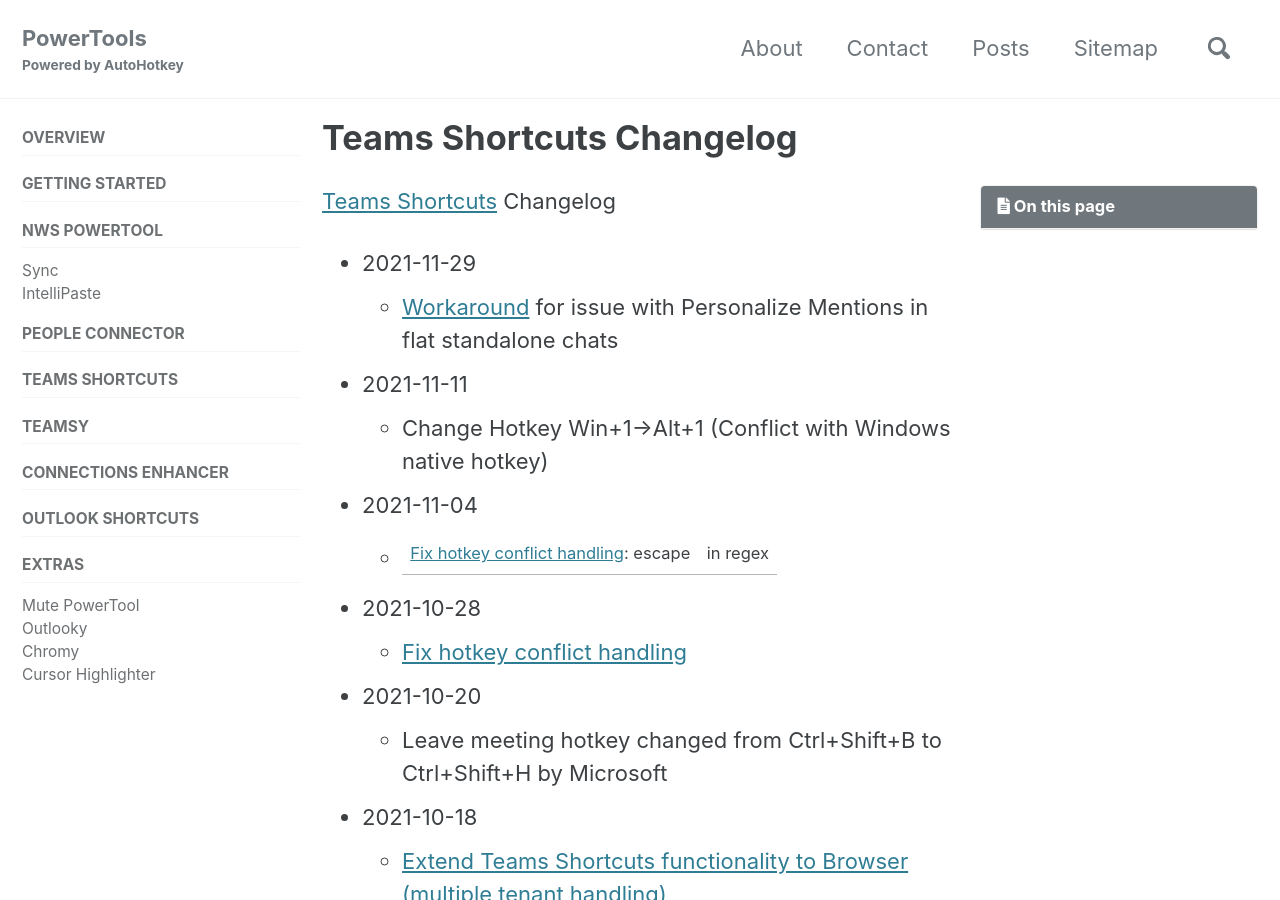
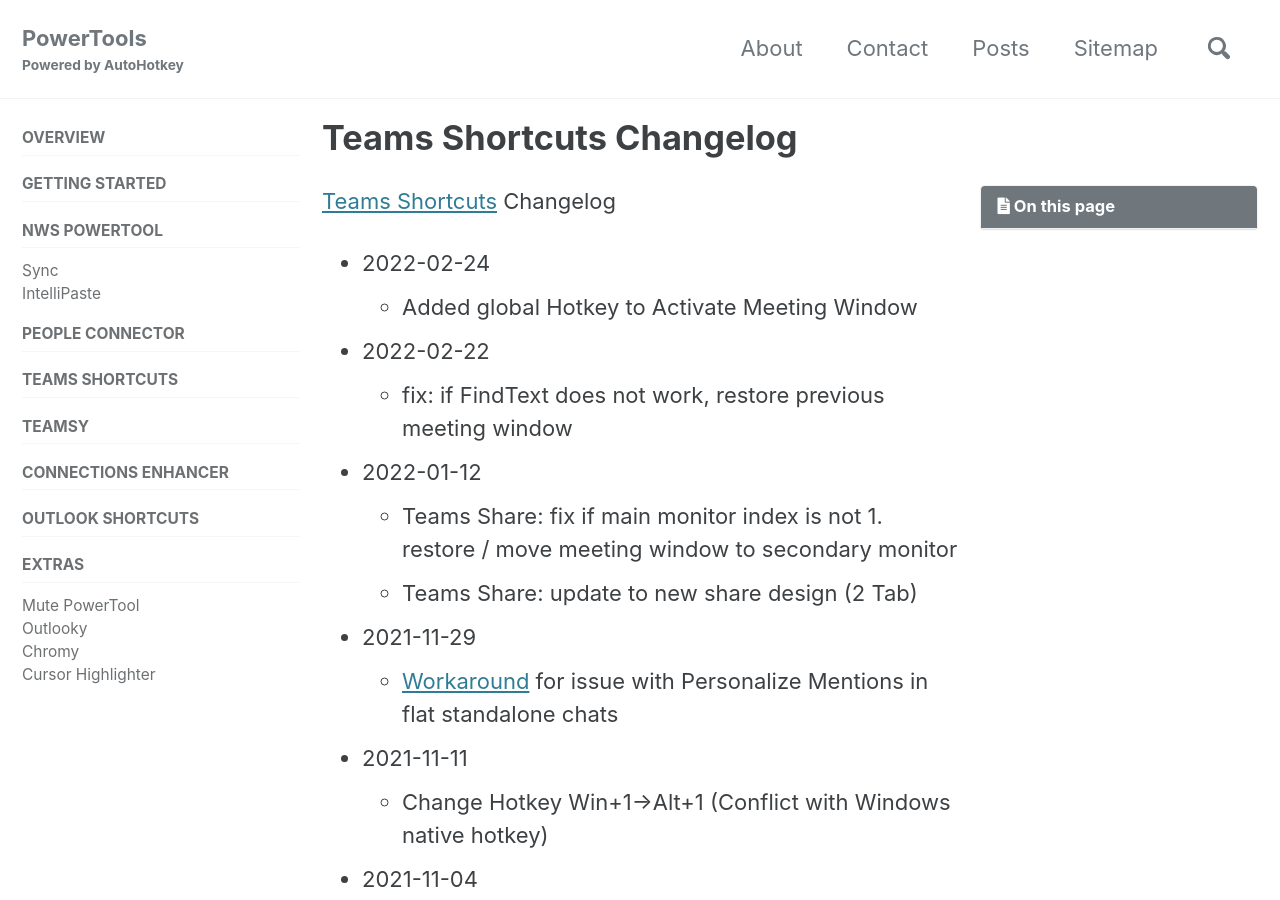
Before and after one commit to tdalon/ahk, a Jekyll site: the page built from docs/_pages/Teams-Shortcuts-Changelog.md, in a window 1280 px wide and 900 px high. Built offline with Jekyll 4.4.1, drawn with Linux system fonts in a browser that asks for light colours; cached includes are drawn as plain includes; comment, search, counter and statistics services are not loaded.

Commit message:
Update TeamsShortcuts
Add hotkey for ActivateMeetingWindow

```diff
--- a/docs/_pages/Teams-Shortcuts-Changelog.md
+++ b/docs/_pages/Teams-Shortcuts-Changelog.md
@@ -5,7 +5,13 @@ excerpt: "Release notes for Teams Shortcuts PowerTool."
 ---
 
 [Teams Shortcuts](Teams-Shortcuts) Changelog
-
+* 2022-02-24
+  - Added global Hotkey to Activate Meeting Window
+* 2022-02-22
+  - fix: if FindText does not work, restore previous meeting window
+* 2022-01-12
+	- Teams Share: fix if main monitor index is not 1. restore / move meeting window to secondary monitor
+  - Teams Share: update to new share design (2 Tab)
 * 2021-11-29
   - [Workaround](https://tdalon.blogspot.com/2021/11/teams-shortcuts-personalize-mention-fix.html) for issue with Personalize Mentions in flat standalone chats
 * 2021-11-11
```
Also changed, not shown: 3 other files.
